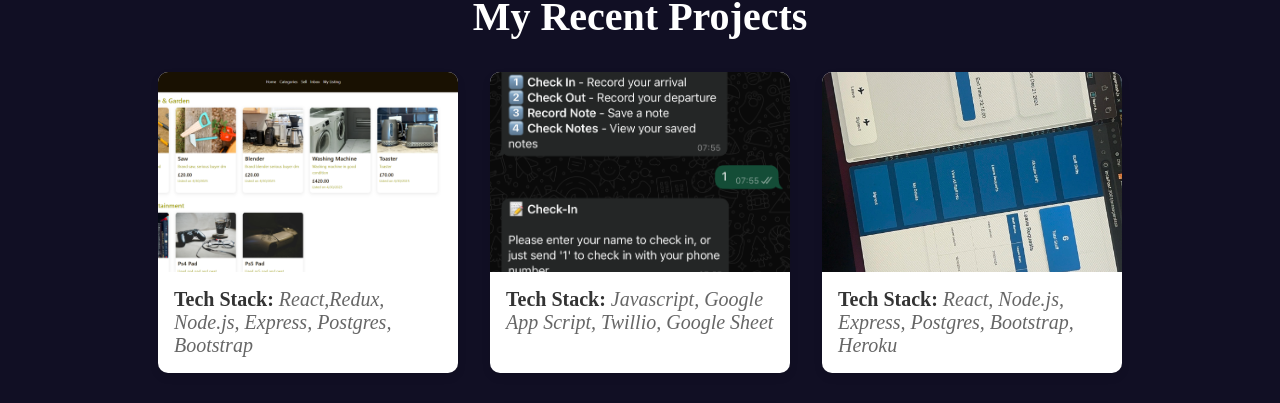
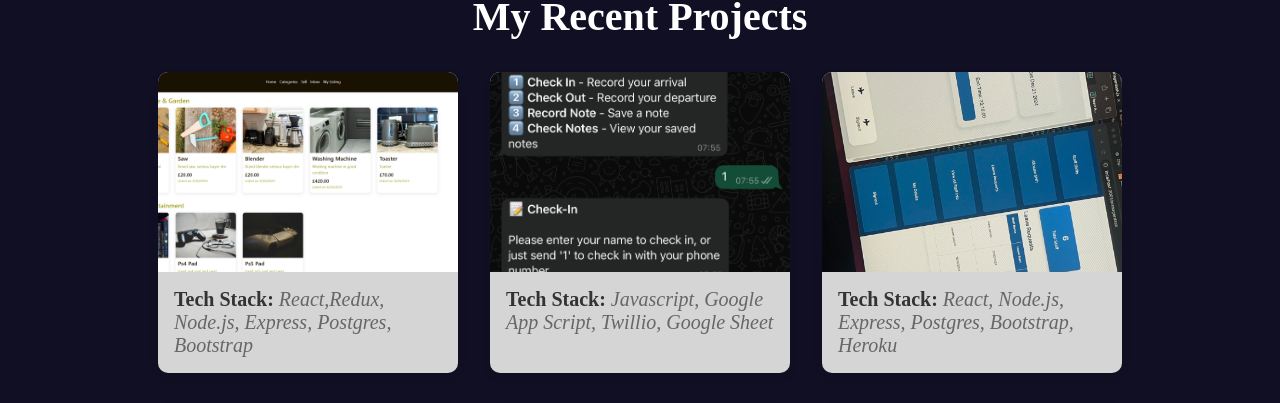
Before and after one commit to pellypepper/latestportfolio1, a React (Create React App) app: page /project in a window 1280 px wide. Shown: the part 119-522 px from the top of the page. Built offline with nearby package versions, Linux system fonts and the light colour scheme; grey boxes are pictures that could not be loaded; a web font is replaced by a local one.

Commit message:
Update project.css

```diff
--- a/src/container/project/project.css
+++ b/src/container/project/project.css
@@ -22,7 +22,7 @@
   }
 
   .project-card {
-    background: #fff;
+    background: #d6d5d5;
     border-radius: 10px;
     box-shadow: 0 4px 8px rgba(0, 0, 0, 0.1);
     overflow: hidden;
@@ -40,6 +40,7 @@
     background-position: center;
     height: 200px;
     position: relative;
+
   }
 
   .project-overlay {
```
